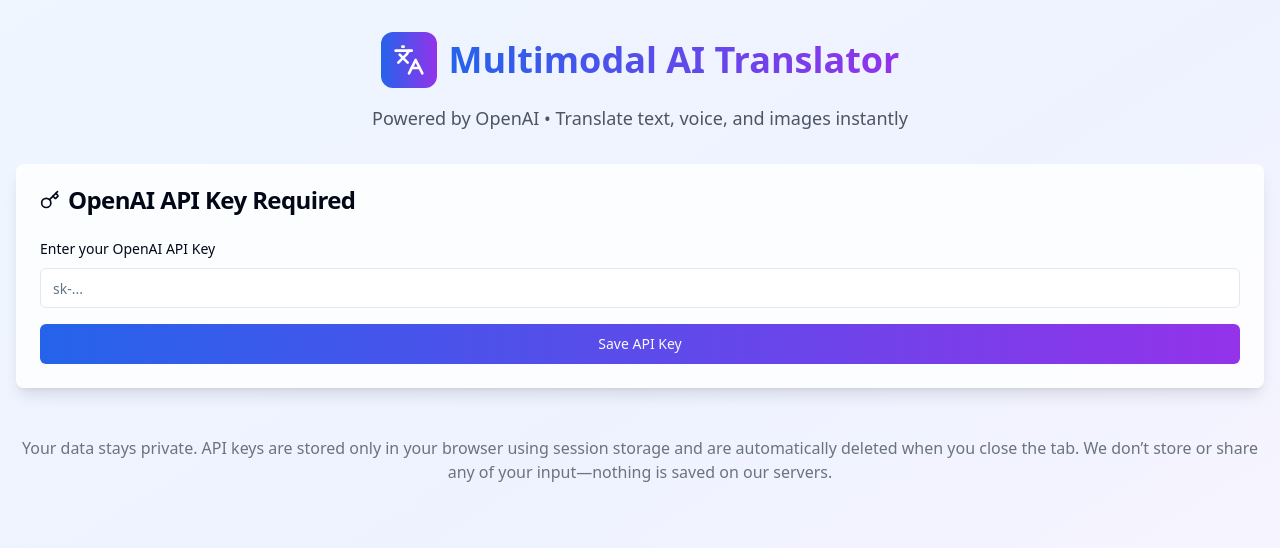
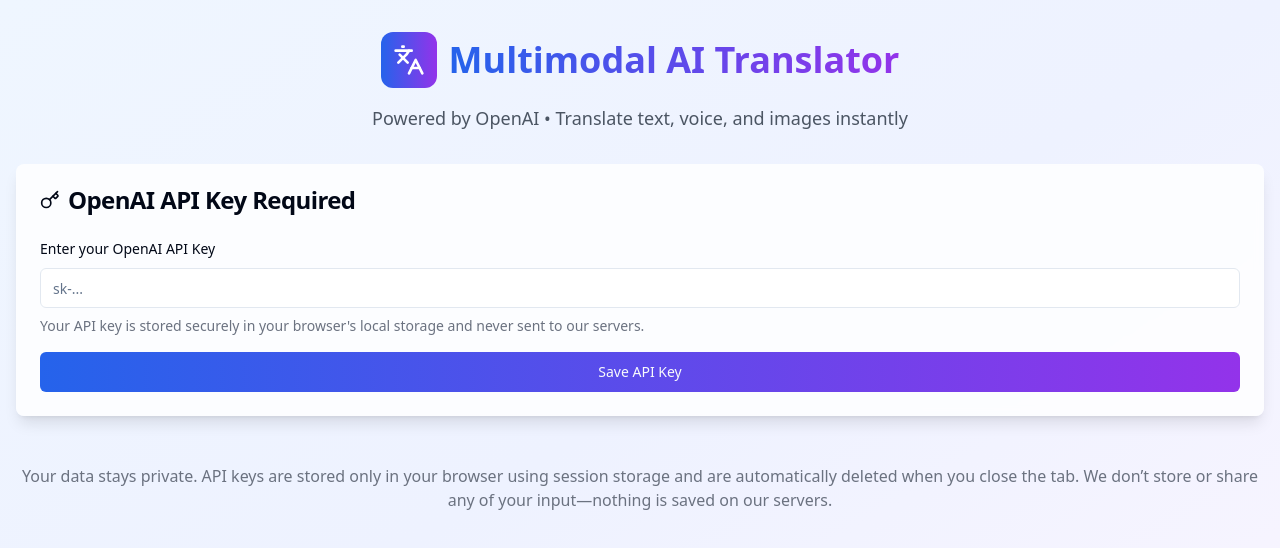
Before and after one commit to songv1/multimodal-ai-translator, a React (Vite) app: page / in a window 1280 px wide. Shown: the top 548 px of the page. Built offline with nearby package versions, Linux system fonts and the light colour scheme.

Commit message:
Reverted to commit 85d53bb317a97f3e2834f3250fee72b1a5e7e727

```diff
--- a/src/components/ApiKeySection.tsx
+++ b/src/components/ApiKeySection.tsx
@@ -34,7 +34,9 @@ const ApiKeySection: React.FC<ApiKeySectionProps> = ({
         <div>
           <Label htmlFor="apiKey">Enter your OpenAI API Key</Label>
           <Input id="apiKey" type="password" placeholder="sk-..." value={apiKey} onChange={e => setApiKey(e.target.value)} className="mt-2" />
-
+          <p className="text-sm text-gray-500 mt-2">
+            Your API key is stored securely in your browser's local storage and never sent to our servers.
+          </p>
         </div>
         <Button onClick={onSaveApiKey} className="w-full bg-gradient-to-r from-blue-600 to-purple-600 hover:from-blue-700 hover:to-purple-700">
           Save API Key
```
